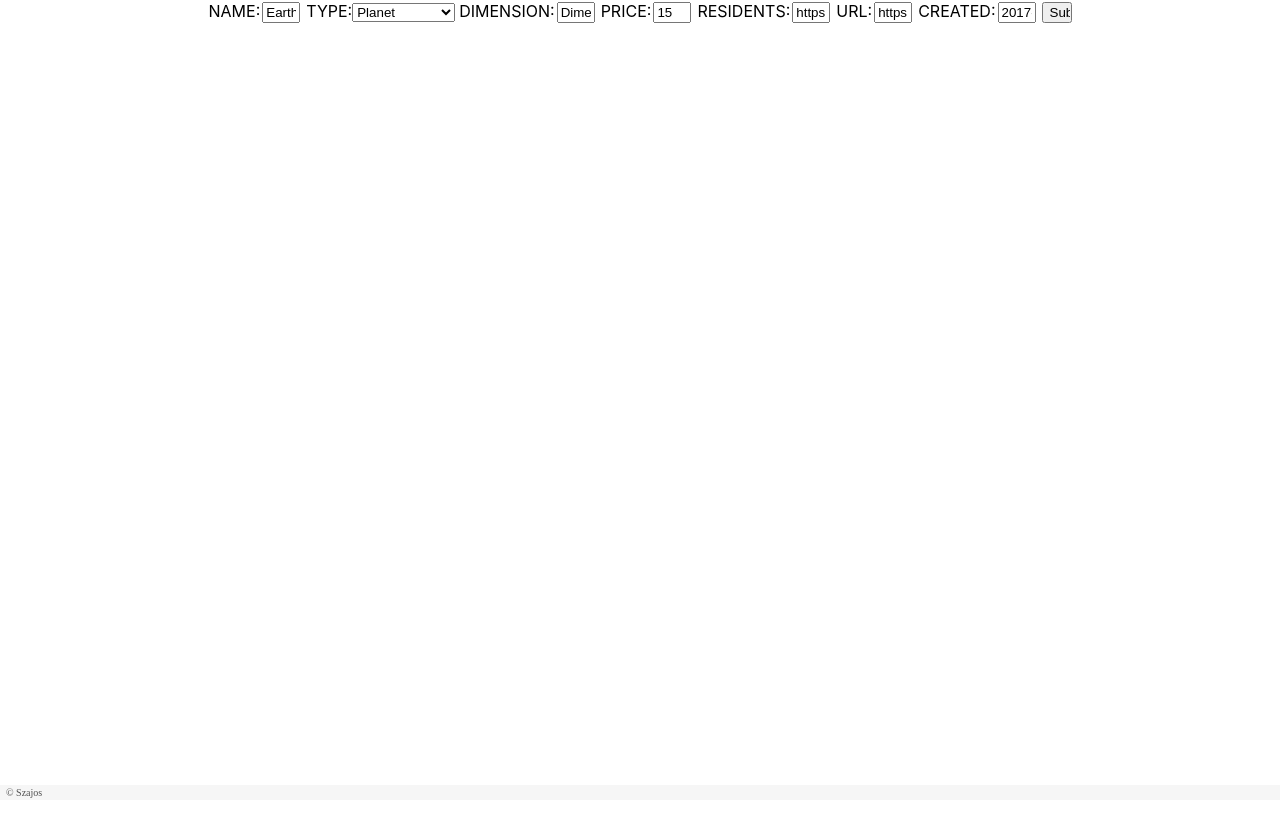
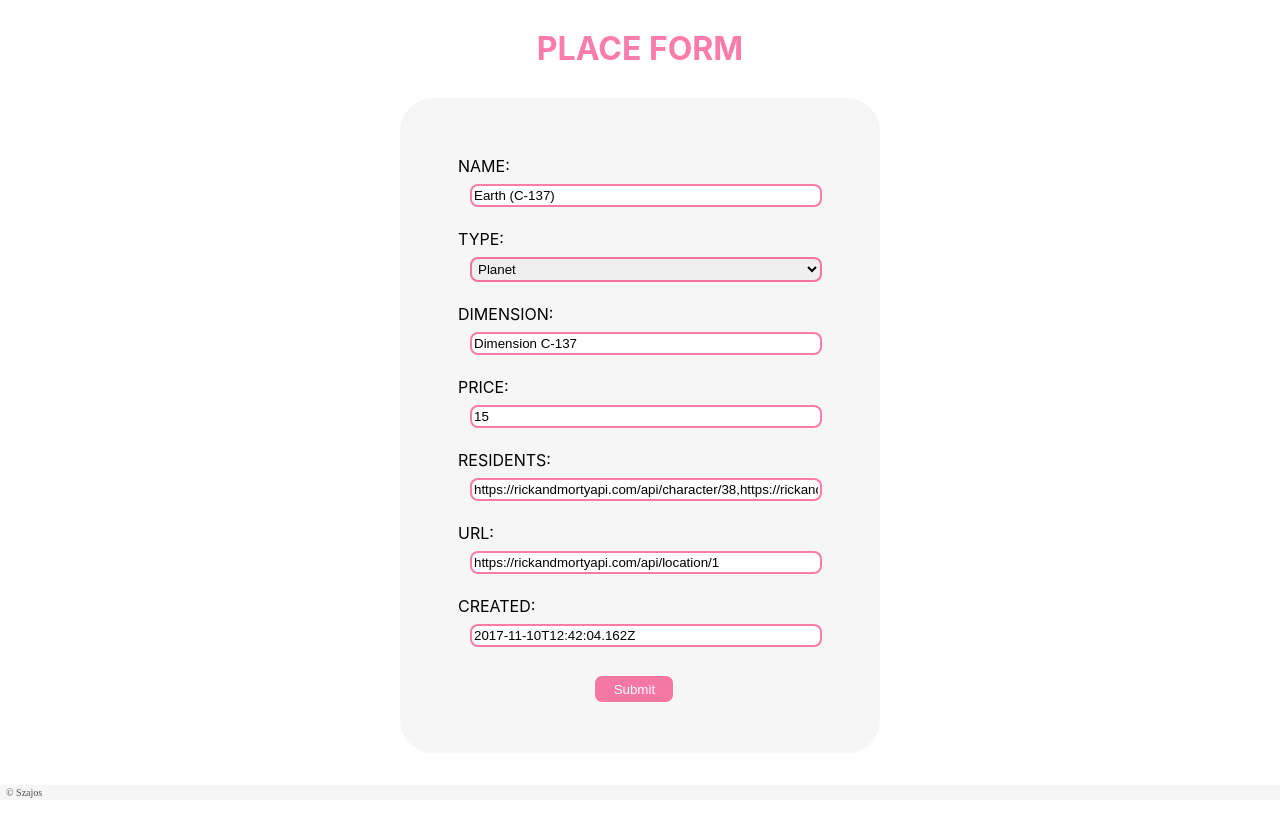
Before and after one commit to anetSzajo/cross-dimension-travel-app, a React (Create React App) app: page /place/1/update in a window 1280 px wide. Before the commit the page ends 800 px from the top, so only its background shows below. Built offline with nearby package versions, Linux system fonts and the light colour scheme.

Commit message:
Styling refactor.

```diff
--- a/src/Components/AboutApp/AboutApp.js
+++ b/src/Components/AboutApp/AboutApp.js
@@ -5,13 +5,17 @@ import './aboutApp.scss';
 
 function AboutApp() {
     return(
+        <div>
+            <h1>ABOUT APP</h1>
             <div className="about-app">
-            <h1>ABOUT OUR APP</h1>
                 <p>Bacon ipsum dolor amet proident ham veniam meatloaf dolore minim tenderloin non. Rump leberkas bresaola, fugiat laborum ham eu enim sunt beef ribs strip steak jerky ham hock. Nisi jowl qui labore flank veniam. Beef ribs capicola mollit laborum proident. Pastrami esse dolore incididunt ball tip buffalo occaecat boudin laborum pork tenderloin. Eiusmod aliqua kevin biltong commodo, jerky tongue kielbasa t-bone turkey.
                     Incididunt veniam brisket tail dolore. Sunt filet mignon jerky anim. Brisket elit salami, consectetur fatback aliquip short ribs. Pariatur est porchetta shank. Pork belly anim reprehenderit mollit qui.
                     Leberkas porchetta filet mignon boudin eu, elit shank burgdoggen cupidatat jowl. Eu elit excepteur, burgdoggen drumstick chicken leberkas eiusmod aute corned beef chislic capicola tempor prosciutto. Andouille esse brisket anim elit eiusmod ground round fatback ham hock meatball labore. Est consequat non chicken. Shoulder salami cupim, prosciutto velit corned beef burgdoggen occaecat incididunt cow chicken short ribs jerky duis. Tail velit ut non jowl pork loin. Ground round pig pastrami ut duis consequat chicken porchetta ex.
                 </p>
+                <div className="button-container">
                     <button className="button travel-button"><Link to="/">GO HOME</Link></button>
+                </div>
+            </div>
         </div>
     )
 }
--- a/src/Components/AboutApp/aboutApp.scss
+++ b/src/Components/AboutApp/aboutApp.scss
@@ -5,25 +5,21 @@ body{
 }
 
 .about-app{
-    width: 80%;
-    padding: 10px 20px;
-    text-align: justify;
+    width: 30%;
+    padding: 3rem;
+    text-align: center;
     margin: 1rem auto;
     background:  rgba(240, 240, 240, 0.58);
+    border-radius: 33px;
 }
 .about-app h1{
-    text-align: center;
     color: $button-background;
+    padding: 8px;
 }
 
-// .button{
-//     width: $button-width;
-//     height: $button-height;
-//     background: $button-background;
-//     border:$button-border;
-
-//     a{
-//         text-decoration: none;
-//         color: $button-color;
-//     }
-// }
+.button-container{
+    display: flex;
+    justify-content: center;
+    margin-top: 1rem;
+    padding: 6px;
+}
--- a/src/Components/DashboardPage/DashboardPage.js
+++ b/src/Components/DashboardPage/DashboardPage.js
@@ -54,7 +54,7 @@ class DashboardPage extends React.Component {
         return (
             <div>
                 <div className="filter-menu">
-                    <p>Filters</p>
+                    <p>FILTERS</p>
                     <div className="filters">
                         <FilterByPrice onAddFilter={this.addFilter} onRemoveFilter={this.removeFilter}/>
                         <FilterByDimension onAddFilter={this.addFilter} onRemoveFilter={this.removeFilter}/>
--- a/src/Components/DashboardPage/dashboardPage.scss
+++ b/src/Components/DashboardPage/dashboardPage.scss
@@ -18,10 +18,17 @@
     background: rgba(240, 240, 240, 0.58);
     border-radius: 33px;
     text-align: left;
+    border: 2px solid $button-background;
 }
 
 .filter-menu p {
     margin: 6px;
+    font-weight: bold;
+    text-align: center;
+    color: $button-background;
+    border: 2px solid white;
+    padding: 4px;
+    border-radius: 8px;
 }
 
 .filter-button{
@@ -63,4 +70,5 @@
 input{
     width: 30px;
     margin: 2px;
+    border-radius: 8px;
 }
--- a/src/Components/Filters/FilterByDimension/filterByDimension.css
+++ b/src/Components/Filters/FilterByDimension/filterByDimension.css
@@ -3,5 +3,5 @@
     margin: 6px;
     display: flex;
     flex-direction: row;
-    align-items: center;
+    align-items: baseline;
 }
--- a/src/Components/Filters/FilterByPrice/filterByPrice.css
+++ b/src/Components/Filters/FilterByPrice/filterByPrice.css
@@ -2,7 +2,7 @@
     display: flex;
     flex-direction: row;
     margin: 6px;
-    align-items: center;
+    align-items: baseline;
 }
 
 label{
--- a/src/Components/Place/PlaceById.js
+++ b/src/Components/Place/PlaceById.js
@@ -28,6 +28,7 @@ export default class PlaceById extends React.Component {
         else {
             return (
                 <div>
+                    <h1>Place with ID #{this.props.match.params.placeid}</h1>
                     <Place id={ this.state.placeById.id } name={this.state.placeById.name} type={this.state.placeById.type} dimension={this.state.placeById.dimension} price={this.state.placeById.price} residents={[this.state.placeById.residents].length} url={this.state.placeById.url} created={this.state.placeById.created} />
                 </div>
             )
--- a/src/Components/PlaceCreateForm/PlaceCreateForm.js
+++ b/src/Components/PlaceCreateForm/PlaceCreateForm.js
@@ -1,22 +1,12 @@
 import React from 'react';
 
 import PlaceForm from "../PlaceForm/PlaceForm";
-import './placeCreateForm.css';
 
 class PlaceCreateForm extends React.Component{
 
     render(){
-        const place = {
-            name: 'naaame',
-            type: '',
-            dimension: '',
-            price: '4441',
-            residents: '',
-            url: '',
-            created: '',
-        }
         return(
-            <PlaceForm  place={place}/>
+            <PlaceForm />
         )
     }
 }
--- a/src/Components/PlaceForm/PlaceForm.js
+++ b/src/Components/PlaceForm/PlaceForm.js
@@ -1,12 +1,17 @@
 import React from 'react';
+
+import './placeForm.scss'
 
 class PlaceForm extends React.Component {
 
     constructor(props) {
         super(props);
 
-        console.log(props)
-        if (!props.place) {
+        if (props.place) {
+            this.state = {
+                place: props.place
+            }
+        } else {
             this.state = {
                 place: {
                     name: '',
@@ -18,18 +23,8 @@ class PlaceForm extends React.Component {
                     created: '',
                 }
             }
-
-        } else {
-            this.state = {
-                place: props.place
-            }
         }
-
-
     }
-
-
-
 
     handleInputChange = (event) => {
         this.setState(
@@ -37,7 +32,6 @@ class PlaceForm extends React.Component {
                 place: {
                     [event.target.name]: event.target.value
                 }
-
             }
         )
     }
@@ -47,7 +41,6 @@ class PlaceForm extends React.Component {
             {
                 place: {
                     type: event.target.value
-
                 }
             }
         )
@@ -59,8 +52,10 @@ class PlaceForm extends React.Component {
 
     render() {
         const {place} = this.state;
+
         return (
             <div>
+                <h1>PLACE FORM</h1>
                 <form onSubmit={this.handleSubmit}>
                     <label>NAME:
                         <input type="text" name="name" value={place.name} onChange={this.handleInputChange}/>
@@ -92,7 +87,9 @@ class PlaceForm extends React.Component {
                     <label>CREATED:
                         <input type="text" name="created" value={place.created} onChange={this.handleInputChange}/>
                     </label>
-                    <input type="submit" name="submit" value="Submit"/>
+                    <div className="submit-btn--container">
+                        <input type="submit" name="submit" value="Submit"/>
+                    </div>
                 </form>
             </div>
         )
--- /dev/null
+++ b/src/Components/PlaceForm/placeForm.scss
@@ -0,0 +1,45 @@
+@import '../button.scss';
+
+h1{
+    color: rgba(245, 8, 94, 0.53);
+    padding: 8px;
+}
+
+form {
+    background: rgba(240, 240, 240, 0.58);
+    border-radius: 33px;
+    padding: 3rem;
+    text-align: left;
+    width: 30%;
+    margin: 1rem auto;
+    word-break: break-word;
+}
+
+label{
+    display: block;
+    padding: 10px;
+}
+
+input,
+select{
+    margin: 8px auto 2px 12px;
+    border: 2px solid rgba(245, 8, 94, 0.53);
+    width: -webkit-fill-available;
+    padding: 2px;
+    border-radius: 8px;
+}
+
+.submit-btn--container{
+    width: 30%;
+    margin: auto;
+}
+
+input[type="submit"]{
+    padding: 6px;
+    margin-top: 1rem;
+    width: $button-width;
+    height: $button-height;
+    background: $button-background;
+    border:$button-border;
+    color: $button-color;
+}
```
Also changed, not shown: src/Components/PlaceUpdateForm/PlaceUpdateForm.js (+3 -8 lines), src/Components/PlaceCreateForm/placeCreateForm.css (deleted). Lines whose indentation alone changed are shown as unchanged.
